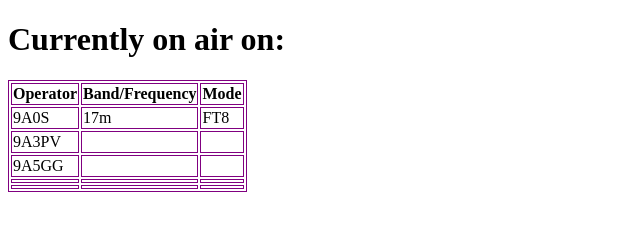
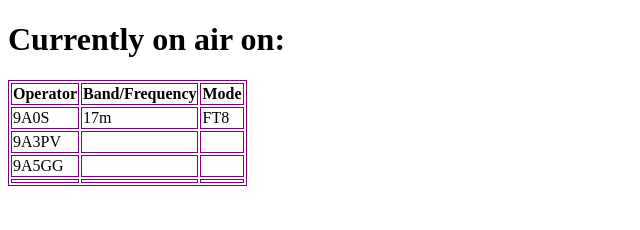
Before and after one commit to rkntbj/rkntbj.github.io, a plain HTML site: page index.html in a window 1280 px wide. Shown: the whole page, without its empty margins (0-640 px from the left). Drawn offline with Linux system fonts and the light colour scheme.

Commit message:
Update index.html

```diff
--- a/index.html
+++ b/index.html
@@ -15,6 +15,6 @@
             <tr>   <td>9A3PV</td>   <td></td>   <td></td>   </tr>
             <tr>   <td>9A5GG</td>   <td></td>   <td></td>   </tr>
             <tr>   <td></td>   <td></td>   <td></td>   </tr>
-    <tr>   <td></td>   <td></td>   <td></td>   </tr>
         </table>
-</html></body>
+    </body>
+</html>
```
Lines whose indentation alone changed are shown as unchanged.
